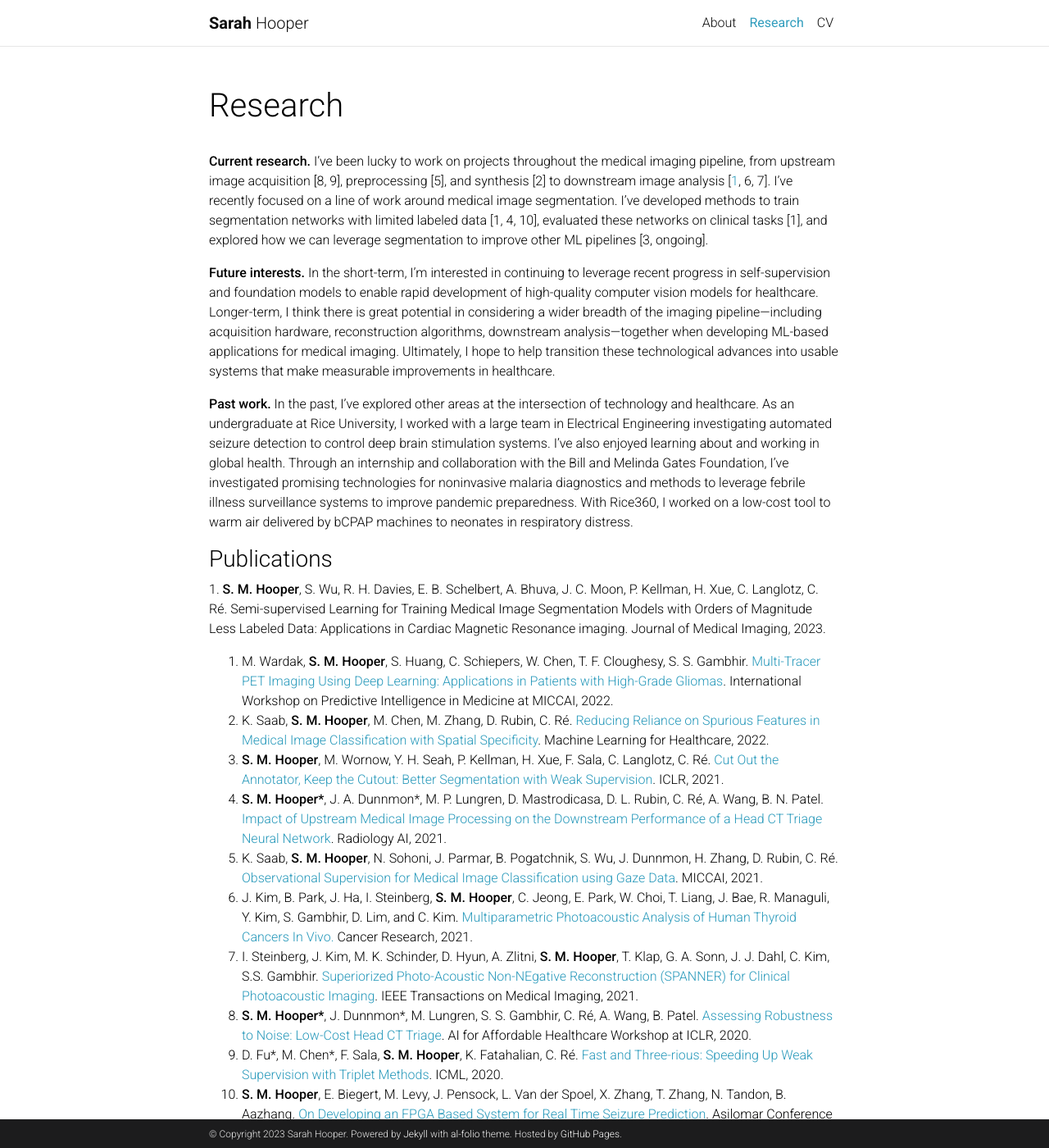
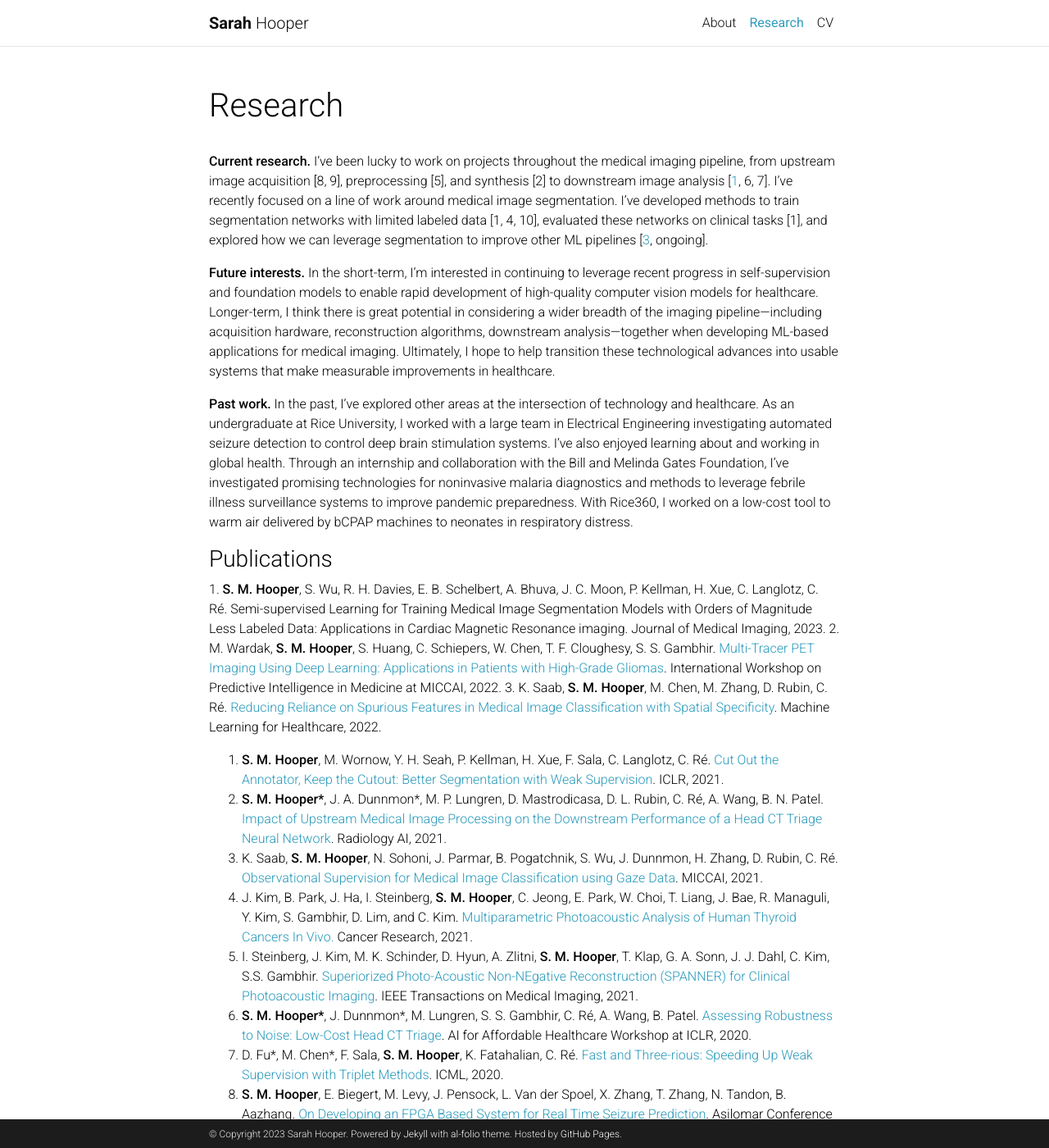
Before and after one commit to sarahmhooper/sarahmhooper.github.io, a Jekyll site: the page built from _pages/research.md, in a window 1280 px wide and 1400 px high. Shown: the whole window at 82% size. Built offline with Jekyll 4.4.1, drawn with Linux system fonts in a browser that asks for light colours; comment, search, counter and statistics services are not loaded; a style sheet for code colours, icons or effects is not loaded; some of the changed lines change nothing that is shown.

Commit message:
new internal links

```diff
--- a/_pages/research.md
+++ b/_pages/research.md
@@ -10,7 +10,7 @@
 
 ---
 
-**Current research.** I’ve been lucky to work on projects throughout the medical imaging pipeline, from upstream image acquisition [8, 9], preprocessing [5], and synthesis [2] to downstream image analysis [[1](#pub1), 6, 7]. I’ve recently focused on a line of work around medical image segmentation. I've developed methods to train segmentation networks with limited labeled data [1, 4, 10], evaluated these networks on clinical tasks [1], and explored how we can leverage segmentation to improve other ML pipelines [3, ongoing].
+**Current research.** I’ve been lucky to work on projects throughout the medical imaging pipeline, from upstream image acquisition [8, 9], preprocessing [5], and synthesis [2] to downstream image analysis [[1](#pub1), 6, 7]. I’ve recently focused on a line of work around medical image segmentation. I've developed methods to train segmentation networks with limited labeled data [1, 4, 10], evaluated these networks on clinical tasks [1], and explored how we can leverage segmentation to improve other ML pipelines [[3](#pub3), ongoing].
 
 **Future interests.** In the short-term, I’m interested in continuing to leverage recent progress in self-supervision and foundation models to enable rapid development of high-quality computer vision models for healthcare. Longer-term, I think there is great potential in considering a wider breadth of the imaging pipeline---including acquisition hardware, reconstruction algorithms, downstream analysis---together when developing ML-based applications for medical imaging. Ultimately, I hope to help transition these technological advances into usable systems that make measurable improvements in healthcare.
 
@@ -21,9 +21,9 @@
 
 ### Publications
 
-<a name="pub1"> 1. **S. M. Hooper**, S. Wu, R. H. Davies, E. B. Schelbert, A. Bhuva, J. C. Moon, P. Kellman, H. Xue, C. Langlotz, C. Ré. Semi-supervised Learning for Training Medical Image Segmentation Models with Orders of Magnitude Less Labeled Data: Applications in Cardiac Magnetic Resonance imaging. Journal of Medical Imaging, 2023.</a>
-2. M. Wardak, **S. M. Hooper**, S. Huang, C. Schiepers, W. Chen, T. F. Cloughesy, S. S. Gambhir. [Multi-Tracer PET Imaging Using Deep Learning: Applications in Patients with High-Grade Gliomas](https://link.springer.com/chapter/10.1007/978-3-031-16919-9_3). International Workshop on Predictive Intelligence in Medicine at MICCAI, 2022.
-3. K. Saab, **S. M. Hooper**, M. Chen, M. Zhang, D. Rubin, C. Ré. [Reducing Reliance on Spurious Features in Medical Image Classification with Spatial Specificity](https://proceedings.mlr.press/v182/saab22a.html). Machine Learning for Healthcare, 2022.
+<a name="pub1"> </a> 1. **S. M. Hooper**, S. Wu, R. H. Davies, E. B. Schelbert, A. Bhuva, J. C. Moon, P. Kellman, H. Xue, C. Langlotz, C. Ré. Semi-supervised Learning for Training Medical Image Segmentation Models with Orders of Magnitude Less Labeled Data: Applications in Cardiac Magnetic Resonance imaging. Journal of Medical Imaging, 2023.
+<a name="pub2"> </a> 2. M. Wardak, **S. M. Hooper**, S. Huang, C. Schiepers, W. Chen, T. F. Cloughesy, S. S. Gambhir. [Multi-Tracer PET Imaging Using Deep Learning: Applications in Patients with High-Grade Gliomas](https://link.springer.com/chapter/10.1007/978-3-031-16919-9_3). International Workshop on Predictive Intelligence in Medicine at MICCAI, 2022.
+<a name="pub3"> 3. K. Saab, **S. M. Hooper**, M. Chen, M. Zhang, D. Rubin, C. Ré. [Reducing Reliance on Spurious Features in Medical Image Classification with Spatial Specificity](https://proceedings.mlr.press/v182/saab22a.html). Machine Learning for Healthcare, 2022.
 4. **S. M. Hooper**, M. Wornow, Y. H. Seah, P. Kellman, H. Xue, F. Sala, C. Langlotz, C. Ré. [Cut Out the Annotator, Keep the Cutout: Better Segmentation with Weak Supervision](https://openreview.net/pdf?id=bjkX6Kzb5H). ICLR, 2021.
 5. **S. M. Hooper\***, J. A. Dunnmon\*, M. P. Lungren, D. Mastrodicasa, D. L. Rubin, C. Ré, A. Wang, B. N. Patel. [Impact of Upstream Medical Image Processing on the Downstream Performance of a Head CT Triage Neural Network](https://pubs.rsna.org/doi/full/10.1148/ryai.2021200229). Radiology AI, 2021.
 6. K. Saab, **S. M. Hooper**, N. Sohoni, J. Parmar, B. Pogatchnik, S. Wu, J. Dunnmon, H. Zhang, D. Rubin, C. Ré. [Observational Supervision for Medical Image Classification using Gaze Data](https://link.springer.com/chapter/10.1007/978-3-030-87196-3_56). MICCAI, 2021.
```
